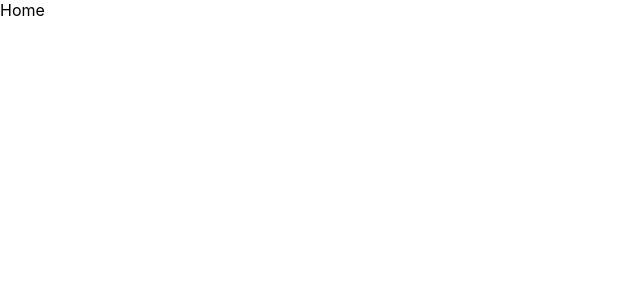
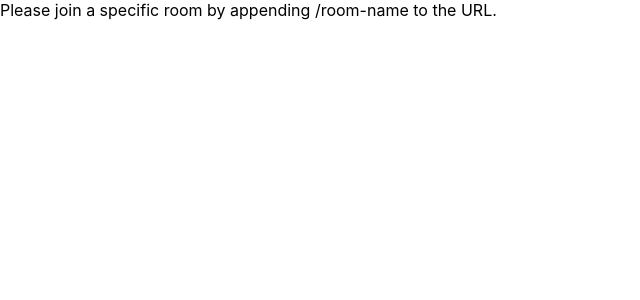
Before and after one commit to heybenchen/wavelength, a React (Create React App) app in the folder client/: page / in a window 1280 px wide. Shown: the top 300 px of the page, without its empty margins (0-640 px from the left). Built offline with nearby package versions, Linux system fonts and the light colour scheme.

Commit message:
Replace Home with mildly useful prompt

```diff
--- a/client/src/components/home/Home.tsx
+++ b/client/src/components/home/Home.tsx
@@ -1,5 +1,9 @@
 import React from "react";
 
 export default function Home() {
-  return <div>Home</div>;
+  return (
+    <div>
+      <div>Please join a specific room by appending /room-name to the URL.</div>
+    </div>
+  );
 }
```
